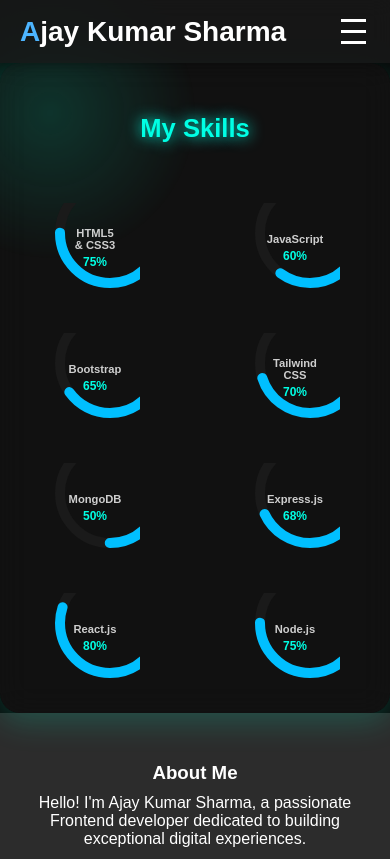
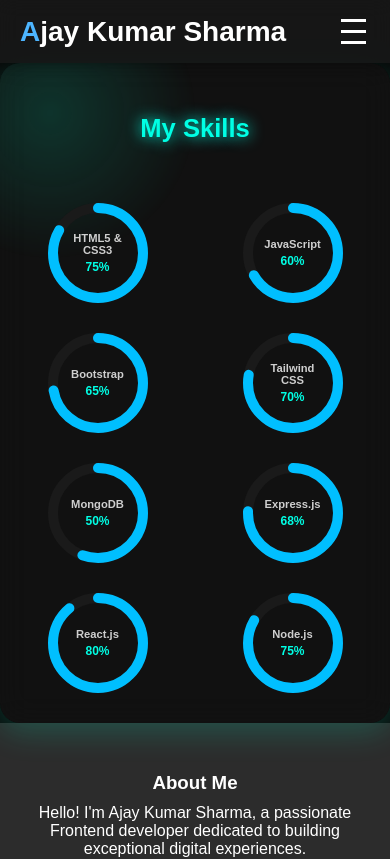
Before and after one commit to 7489-Ajay/my-portfolio, a React (Create React App) app: page /skills in a window 390 px wide. Shown: the top 859 px of the page. Built offline with nearby package versions, Linux system fonts and the light colour scheme.

Commit message:
Updated Skills section

```diff
--- a/src/Pages/Skills.css
+++ b/src/Pages/Skills.css
@@ -15,6 +15,7 @@
   animation: fadeIn 1.2s ease-in-out;
   position: relative;
   z-index: 1;
+  overflow: hidden;
 }
 
 .skills-container::before {
@@ -63,6 +64,8 @@
   position: relative;
   width: 120px;
   height: 120px;
+  min-width: 90px;
+  min-height: 90px;
 }
 
 .circle-svg {
@@ -75,9 +78,9 @@
 .fg-circle {
   fill: none;
   stroke-width: 10;
-  cx: 60;
-  cy: 60;
-  r: 50;
+  cx: 50%;
+  cy: 50%;
+  r: 45;
 }
 
 .bg-circle {
@@ -164,8 +167,8 @@
   }
 
   .circle-wrapper {
-    width: 90px;
-    height: 90px;
+    width: 100px;
+    height: 100px;
   }
 
   .skill-name-inside {
@@ -175,4 +178,9 @@
   .percentage-inside {
     font-size: 0.75rem;
   }
+
+  .skills-grid {
+    grid-template-columns: repeat(2, 1fr);
+    gap: 30px;
+  }
 }
```
